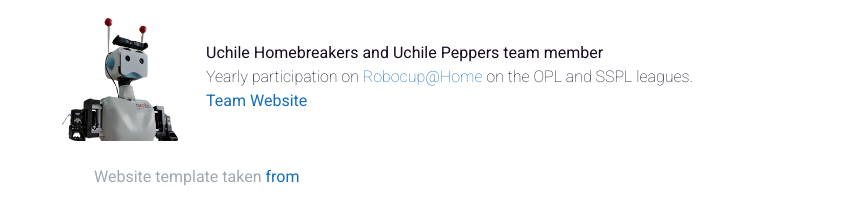
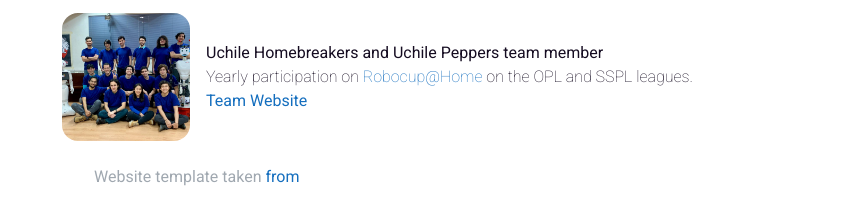
Before and after one commit to nmarticorena/nmarticorena.github.io, a plain HTML site: page index.html in a window 1280 px wide. Shown: the part 955-1152 px from the top of the page, without its empty margins (178-1020 px from the left). Drawn offline with Linux system fonts and the light colour scheme.

Commit message:
Add bender team picture

```diff
--- a/index.html
+++ b/index.html
@@ -147,7 +147,7 @@
                 <div class="ri">
                     <div class="ri-image">
                         <img style="object-fit: cover; animation: ltr 10s ease-in-out alternate infinite;"
-                            src="images/bender.png" alt="NeRF">
+                            src="images/bender_equipo.jpg" alt="NeRF">
                     </div>
                     <div class="ri-text">
                         <div class="ri-text-title">
```
Also changed, not shown: images/bender_equipo.jpg (added).
